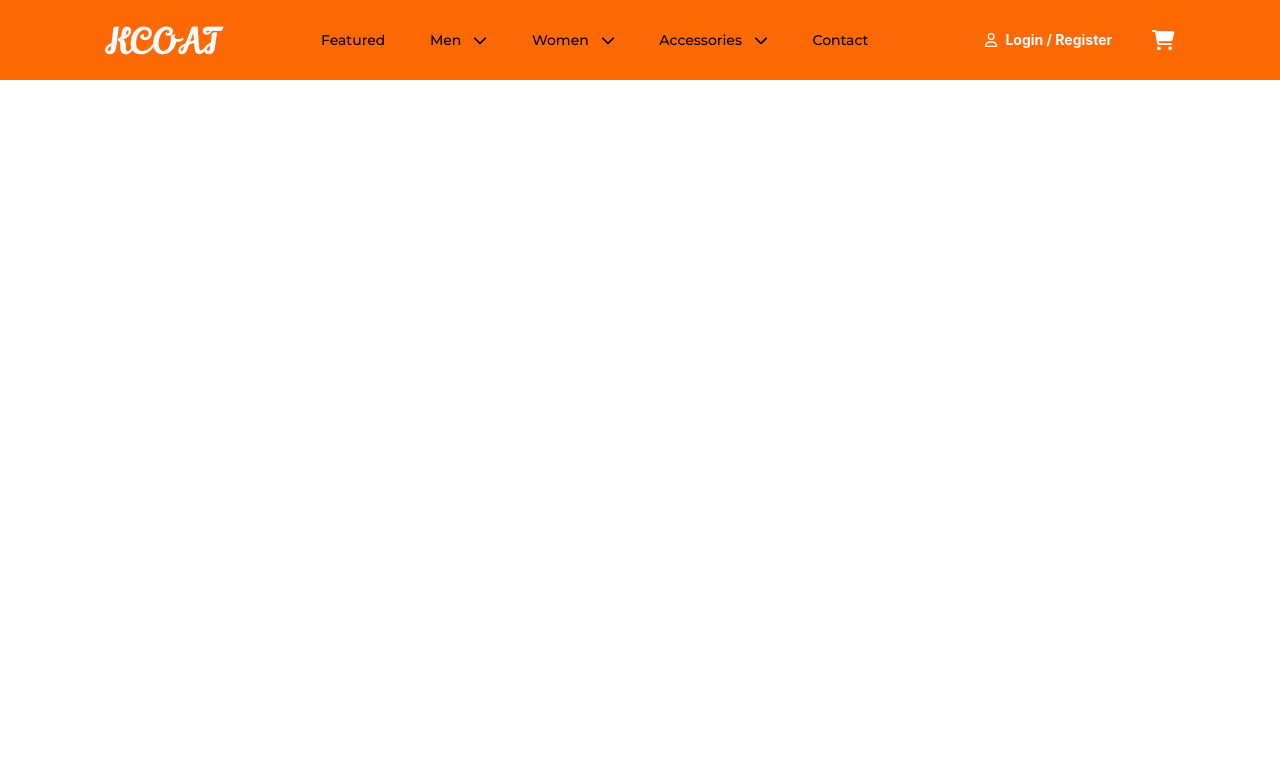
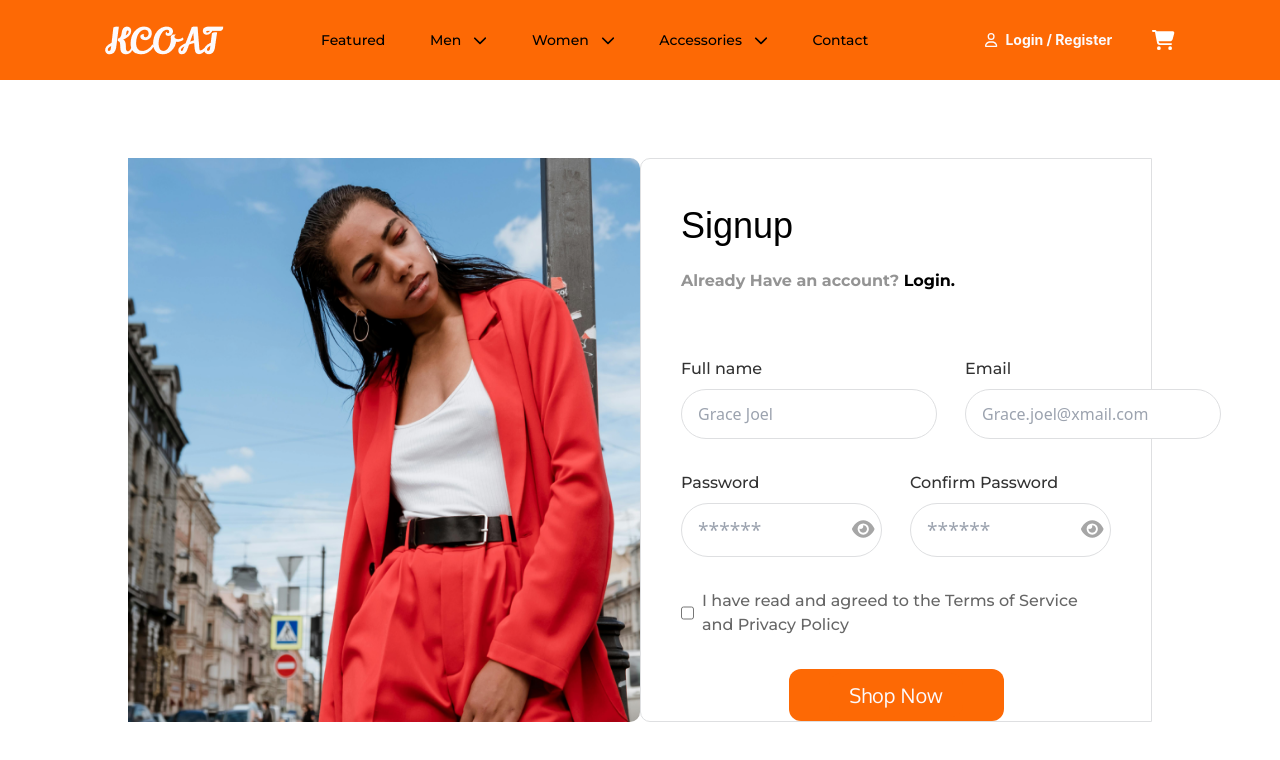
Before and after one commit to Kemi-Oluwadahunsi/KCOAT-Project, a React (Vite) app: page /signup in a window 1280 px wide. Shown: the top 760 px of the page. Built offline with nearby package versions, Linux system fonts and the light colour scheme; a web font is replaced by a local one.

Commit message:
Feat: Add the signup component and finished it

```diff
--- a/src/App.jsx
+++ b/src/App.jsx
@@ -1,19 +1,21 @@
 import { Routes, Route, BrowserRouter } from "react-router-dom";
 import LandingPage from "./components/LandingpageComponents/LandingPage";
-import Login from "./components/Login/Signup/Login";
+import Login from "./components/Login-Signup/Login";
 import Firstpage from "../Firstpage";
-import Header from "./components/Header"
+import Header from "./components/Header";
+import Signup from "./components/Login-Signup/Signup";
 
 function App() {
   return (
     <>
       <BrowserRouter>
-      <Header />
+        <Header />
         <Routes>
           <Route element={<Firstpage />}>
             <Route path="/" element={<LandingPage />} />
           </Route>
           <Route path="/login" element={<Login />} />
+          <Route path="/signup" element={<Signup />} />
         </Routes>
       </BrowserRouter>
     </>
--- a/src/components/Login/Signup/Login.jsx
+++ b/src/components/Login-Signup/Login.jsx
@@ -1,6 +1,6 @@
 import { FontAwesomeIcon } from "@fortawesome/react-fontawesome";
-import LoginImage from "../../../assets/login.png";
-import Button from "../../Button";
+import LoginImage from "../../assets/login.png";
+import Button from "../Button";
 import { faEye } from "@fortawesome/free-solid-svg-icons";
 
 const Login = () => {
@@ -21,7 +21,7 @@ const Login = () => {
               Login
             </h3>
             <p className="text-createaccount font-secondary font-bold">
-              Do not have an account,
+              Don&apos;t have an account,{" "}
               <span className="font-bold text-bland">SignUp.</span>
             </p>
           </div>
@@ -47,11 +47,15 @@ const Login = () => {
                 placeholder="******"
                 className="w-full rounded-[3em] text-[1.2em] px-4 py-3 border border-border focus:outline-none focus:border-createaccount "
               />
-              <FontAwesomeIcon icon={faEye} color="#A6A6A6" className="text-2xl absolute top-11 left-[90%]" />
+              <FontAwesomeIcon
+                icon={faEye}
+                color="#A6A6A6"
+                className="text-xl absolute top-11 left-[90%]"
+              />
             </div>
 
             <div className="flex justify-center items-center w-full ">
-              <div className="flex font-oxygen justify-center mt-[1rem] hover:scale-110 w-1/2 bg-tertiary font-normal rounded-xl">
+              <div className="flex font-oxygen justify-center mt-[1rem] hover:scale-110 w-1/2 py-1 text-xl bg-tertiary font-normal rounded-xl">
                 <Button>Login</Button>
               </div>
             </div>
--- /dev/null
+++ b/src/components/Login-Signup/Signup.jsx
@@ -0,0 +1,108 @@
+import { FontAwesomeIcon } from "@fortawesome/react-fontawesome";
+import SignupImage from "../../assets/signup.png";
+import Button from "../Button";
+import { faEye } from "@fortawesome/free-solid-svg-icons";
+
+const Signup = () => {
+  return (
+    <div className="flex items-center justify-center h-[45rem]">
+      <div className="flex w-4/5 my-auto">
+        <div className="flex  ">
+          <img
+            src={SignupImage}
+            alt="SignupImage"
+            className="rounded-tr-[0.625em] rounded-br-[0.625em]"
+          />
+        </div>
+
+        <div className=" flex flex-col gap-16 px-10 pt-10 border border-border w-[50%] rounded-tl-[0.625em] rounded-bl-[0.625em]">
+          <div className="flex flex-col  gap-[1em]">
+            <h3 className=" font-tertiary font-normal text-[2.25em] justify-center">
+              Signup
+            </h3>
+            <p className="text-createaccount font-secondary font-bold">
+              Already Have an account?{" "}
+              <span className="font-bold text-bland">Login.</span>
+            </p>
+          </div>
+
+          <form className="flex flex-col gap-8">
+            <div className="flex gap-7">
+              <div className="flex flex-col gap-2">
+                <label className="font-secondary font-medium text-color">
+                  Full name
+                </label>
+                <input
+                  type="text/number"
+                  placeholder="Grace Joel"
+                  className="w-[16em] rounded-[3em] px-4 py-3 border border-border focus:outline-none focus:border-createaccount "
+                />
+              </div>
+
+              <div className="flex flex-col gap-2">
+                <label className="font-secondary font-medium text-color">
+                  Email
+                </label>
+                <input
+                  type="text/number"
+                  placeholder="Grace.joel@xmail.com"
+                  className="w-[16em] rounded-[3em] px-4 py-3 border border-border focus:outline-none focus:border-createaccount "
+                />
+              </div>
+            </div>
+
+            <div className="flex gap-7">
+              <div className="flex flex-col gap-2 relative">
+                <label className="font-secondary font-medium text-color">
+                  Password
+                </label>
+                <input
+                  type="password"
+                  placeholder="******"
+                  className="w-full rounded-[3em] text-[1.2em] px-4 py-3 border border-border focus:outline-none focus:border-createaccount "
+                />
+                <FontAwesomeIcon
+                  icon={faEye}
+                  color="#A6A6A6"
+                  className="text-xl absolute top-12 left-[85%]"
+                />
+              </div>
+
+              <div className="flex flex-col gap-2 relative">
+                <label className="font-secondary font-medium text-color">
+                  Confirm Password
+                </label>
+                <input
+                  type="password"
+                  placeholder="******"
+                  className="w-full rounded-[3em] text-[1.2em] px-4 py-3 border border-border focus:outline-none focus:border-createaccount "
+                />
+                <FontAwesomeIcon
+                  icon={faEye}
+                  color="#A6A6A6"
+                  className="text-xl absolute top-12 left-[85%]"
+                />
+              </div>
+            </div>
+
+            <div className="flex gap-2 items-center justify-center">
+              <input type="checkbox" className="text-md w-4 h-4"/>
+              <span className="font-secondary text-subtext font-medium">
+                I have read and agreed to the Terms of Service and Privacy
+                Policy
+              </span>
+            </div>
+
+            <div className="flex justify-center items-center w-full ">
+              <div className="flex font-oxygen justify-center hover:scale-110 w-1/2 py-1 bg-tertiary font-normal rounded-xl text-xl">
+                <Button>Shop Now</Button>
+              </div>
+            </div>
+          </form>
+        </div>
+      </div>
+    </div>
+  );
+};
+
+export default Signup;
```
Also changed, not shown: src/assets/signup.png (added).
